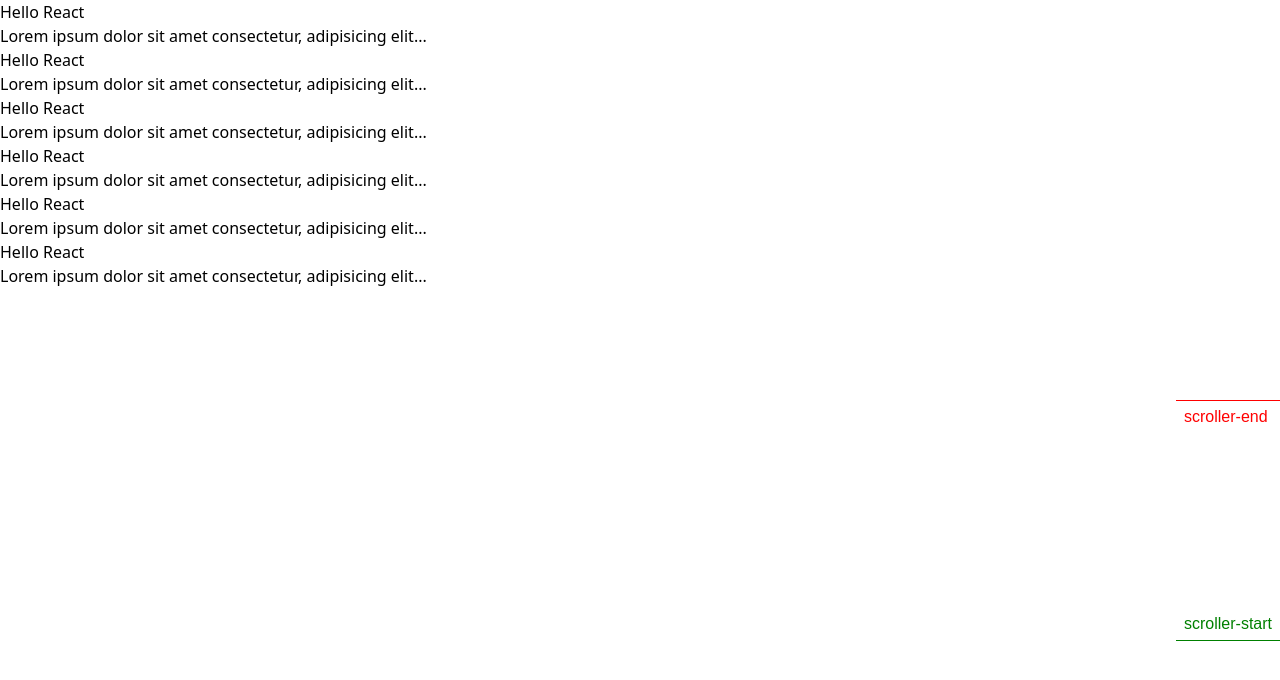
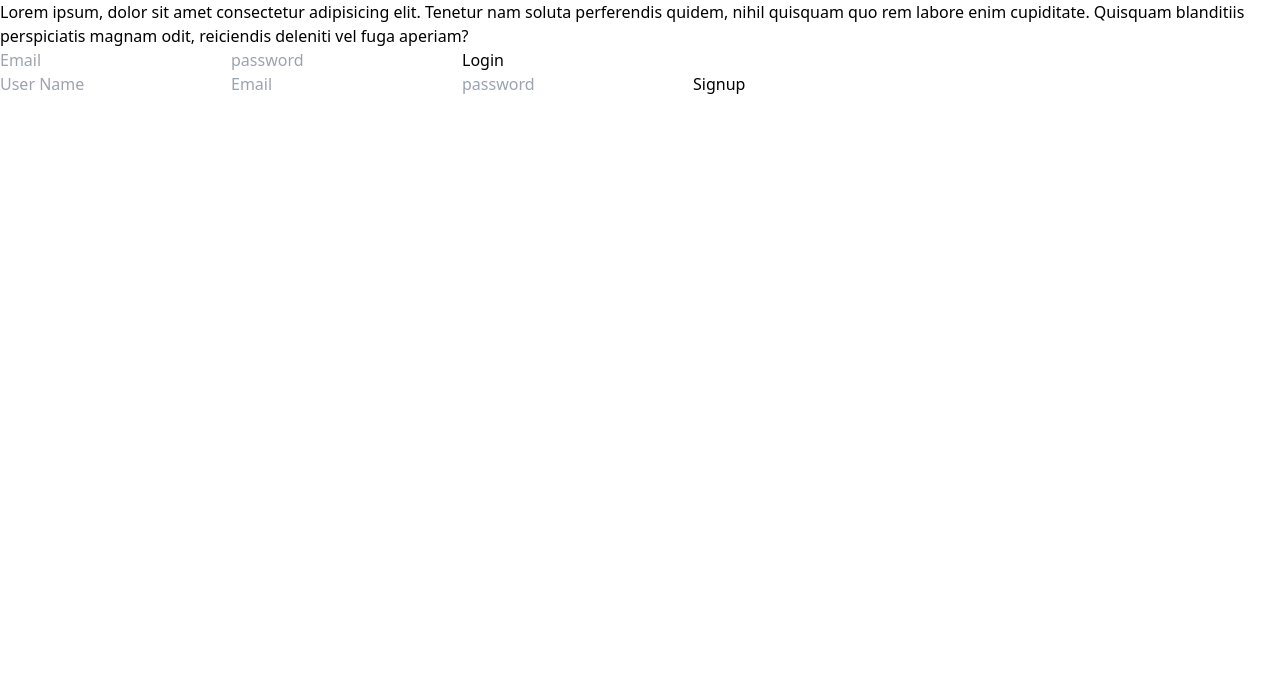
Before and after one commit to Taha-Siraj/frontend-hackaton, a React (Vite) app: page /signup in a window 1280 px wide. Shown: the top 680 px of the page. Built offline with nearby package versions, Linux system fonts and the light colour scheme.

Commit message:
add new code

```diff
--- a/package.json
+++ b/package.json
@@ -14,6 +14,7 @@
     "firebase": "^11.8.1",
     "react": "^19.0.0",
     "react-dom": "^19.0.0",
+    "react-loader-spinner": "^6.1.6",
     "react-router-dom": "^7.6.1"
   },
   "devDependencies": {
--- a/src/App.jsx
+++ b/src/App.jsx
@@ -1,7 +1,8 @@
 import React from 'react';
 import { initializeApp } from "firebase/app";
 import CustomRoutes from './Routes/CustomRoutes';
-import Login from './Authentication/Login';
+import Signup from './Authentication/Signup';
+import Login from "./Authentication/Login";
 const App = () => {
 
   const firebaseConfig = {
@@ -16,8 +17,10 @@ const App = () => {
 
   return (
     <div>
-      <CustomRoutes/>
-      {/* <Login/> */}
+      <p>Lorem ipsum, dolor sit amet consectetur adipisicing elit. Tenetur nam soluta perferendis quidem, nihil quisquam quo rem labore enim cupiditate. Quisquam blanditiis perspiciatis magnam odit, reiciendis deleniti vel fuga aperiam?</p>
+      {/* <CustomRoutes/> */}
+      <Login/>
+      <Signup/>
     </div>
   )
 }
--- a/src/Authentication/Login.jsx
+++ b/src/Authentication/Login.jsx
@@ -1,20 +1,55 @@
-import React, { useContext } from 'react';
-import { GlobalContext } from '../Context/Context';
-
+import React, { useState } from 'react'
+import { getAuth, signInWithEmailAndPassword } from "firebase/auth";
 const Login = () => {
 
-   const { state, dispatch } = useContext(GlobalContext);
+   const [formData, setFormData] = useState({
+      email: "",
+      password: "",
+   })
 
+  const auth = getAuth();
 
-    const style = 'text-black  rounded-md outline-none py-2 px-5 '
+  const handdleForm = (e) => {
+    const {name , value} = e.target;
+    setFormData((prev) => ({
+       ...prev,
+       [name]: value
+    }))
+
+ }
+
+  const loginUser = (e) => {
+    e.preventDefault()
+    signInWithEmailAndPassword(auth, formData.email, formData.password)
+  .then((userCredential) => {
+    const user = userCredential.user;
+    console.log(user, "user login")
+  })
+  .catch((error) => {
+    const errorCode = error.code;
+    const errorMessage = error.message;
+    console.log(error, "error")
+  });
+
+  }
   return (
     <div>
-     <div className='bg-gray-700 h-screen text-xl font-mono text-white capitalize'>
-        <h1 className='text-center text-3xl font-semibold'>Login Form</h1>
-        <input type="email" className={style} placeholder='email' />
-        <input type="password" className={style} placeholder='password' />
-        <button className={`${style} bg-green-700 `}>Login</button>
-     </div>
+        <form onSubmit={loginUser}>
+        <input
+        type="email"
+        name='email'
+        placeholder='Email'
+        onChange={handdleForm}
+/>
+        <input
+        type="password"
+        name='password'
+        placeholder='password'
+        onChange={handdleForm}
+/>
+<button>Login</button>
+
+    </form>
     </div>
   )
 }
--- a/src/Authentication/Signup.jsx
+++ b/src/Authentication/Signup.jsx
@@ -1,9 +1,62 @@
-import React from 'react'
+import React, { useContext, useState } from 'react'
+import { getAuth, createUserWithEmailAndPassword } from "firebase/auth";
+import { GlobalContext } from '../Context/Context.jsx';
 
 const Signup = () => {
-  return (
+ const [formData, setFormData] = useState({
+    userName: "",
+    email: "",
+    password: "",
+ })
+
+ const {state , diapatch} = useContext(GlobalContext);
+
+ const handdleForm = (e) => {
+    const {name , value} = e.target;
+    setFormData((prev) => ({
+       ...prev,
+       [name]: value
+    }))
+
+ }
+const auth = getAuth();
+const handleSignup = (e) => {
+    e.preventDefault()
+    createUserWithEmailAndPassword(auth, formData.email, formData.password)
+  .then((userCredential) => {
+    const user = userCredential.user;
+    console.log("user Created" , user)
+  })
+  .catch((error) => {
+    const errorCode = error.code;
+    const errorMessage = error.message;
+  });
+}
+
+    return (
     <div>
+    <form onSubmit={handleSignup}>
+        <input
+        type="text"
+        name='userName'
+        placeholder='User Name'
+        onChange={handdleForm}
+/>
+        <input
+        type="email"
+        name='email'
+        placeholder='Email'
+        onChange={handdleForm}
+/>
+        <input
+        type="password"
+        name='password'
+        placeholder='password'
+        onChange={handdleForm}
+/>
+<button>Signup</button>
 
+    </form>
     </div>
   )
 }
--- a/src/Context/Context.jsx
+++ b/src/Context/Context.jsx
@@ -1,19 +1,19 @@
-import React, { createContext, useReducer } from 'react';
+import React, { createContext, useReducer } from 'react'
 import { reducer } from './Reducer';
 
-export const GlobalContext = createContext(null);
+export const GlobalContext = createContext("Initial Value");
 
-const initialState = {
+let data = {
     user: {},
     isLogin: null,
-};
+    isAdmin: false
+}
 
 export default function ContextProvider({ children }) {
-    const [state, dispatch] = useReducer(reducer, initialState);
-
+    const [state, dispatch] = useReducer(reducer, data)
     return (
         <GlobalContext.Provider value={{ state, dispatch }}>
             {children}
         </GlobalContext.Provider>
-    );
+    )
 }
--- a/src/Context/Reducer.jsx
+++ b/src/Context/Reducer.jsx
@@ -1,10 +1,14 @@
 export const reducer = (state, action) => {
     switch (action.type) {
       case "USER_LOGIN": {
-        return { isLogin: true , user: action.payload }
+        return { isLogin: true , user: action.payload, isAdmin: false }
       }
+      case "ADMIN_LOGIN": {
+        return { isLogin: true , user: action.payload, isAdmin: true }
+      }
+
       case "USER_LOGOUT": {
-        return { isLogin: false , user: {} }
+        return { isLogin: false , user: {}, isAdmin: false }
       }
       default: {
         return state
--- /dev/null
+++ b/src/Pages/Admin.jsx
@@ -0,0 +1,11 @@
+import React from 'react'
+
+const Admin = () => {
+  return (
+    <div>
+      <h1>Admin</h1>
+    </div>
+  )
+}
+
+export default Admin
--- /dev/null
+++ b/src/Pages/User.jsx
@@ -0,0 +1,11 @@
+import React from 'react'
+
+const User = () => {
+  return (
+    <div>
+      <h1>User</h1>
+    </div>
+  )
+}
+
+export default User
--- a/src/Routes/CustomRoutes.jsx
+++ b/src/Routes/CustomRoutes.jsx
@@ -1,62 +1,24 @@
-import React from 'react';
-import { gsap } from "gsap";
-import { ScrollTrigger } from "gsap/ScrollTrigger";
-import { useGSAP } from '@gsap/react';
-
-gsap.registerPlugin(ScrollTrigger);
+import React, { useContext } from 'react'
+import { Route, Routes } from 'react-router-dom'
+import { GlobalContext } from '../Context/Context';
+import Admin from '../Pages/Admin';
+import User from '../Pages/User';
 
 const CustomRoutes = () => {
-
-  useGSAP(() => {
-    gsap.from(".card", {
-      opacity: 0,
-      rotate: 360,
-      y: -100,
-      duration: 2,
-      scrollTrigger: {
-        trigger: ".card",
-        markers: true,
-        start: "top 80%",
-        end: "bottom 50%",
-        scrub: true,
-      },
-    });
-  }, []);
+  const {state , dispach} = useContext(GlobalContext);
+  if (state.isLogin) {
+  if (state.isAdmin) {
+    return <Admin />;
+  } else {
+    return <User />;
+  }
+}
 
   return (
-    <div>
-      {/* Top Section - for scroll spacing */}
-      <div className='h-screen bg-gray-700'></div>
+    <>
 
-      {/* ScrollTrigger section */}
-      <div className='min-h-screen bg-gray-900 flex justify-center items-center flex-wrap gap-y-10 py-5 px-10 gap-x-10'>
-        <div className='card w-[300px] bg-gray-600 border-2 rounded-lg border-red-500 font-mono px-5 py-5 text-center text-white'>
-          <h1>Hello React</h1>
-          <p>Lorem ipsum dolor sit amet consectetur, adipisicing elit...</p>
-        </div>
-        <div className='card w-[300px] bg-gray-600 border-2 rounded-lg border-red-500 font-mono px-5 py-5 text-center text-white'>
-          <h1>Hello React</h1>
-          <p>Lorem ipsum dolor sit amet consectetur, adipisicing elit...</p>
-        </div>
-        <div className='card w-[300px] bg-gray-600 border-2 rounded-lg border-red-500 font-mono px-5 py-5 text-center text-white'>
-          <h1>Hello React</h1>
-          <p>Lorem ipsum dolor sit amet consectetur, adipisicing elit...</p>
-        </div>
-        <div className='card w-[300px] bg-gray-600 border-2 rounded-lg border-red-500 font-mono px-5 py-5 text-center text-white'>
-          <h1>Hello React</h1>
-          <p>Lorem ipsum dolor sit amet consectetur, adipisicing elit...</p>
-        </div>
-        <div className='card w-[300px] bg-gray-600 border-2 rounded-lg border-red-500 font-mono px-5 py-5 text-center text-white'>
-          <h1>Hello React</h1>
-          <p>Lorem ipsum dolor sit amet consectetur, adipisicing elit...</p>
-        </div>
-        <div className='card w-[300px] bg-gray-600 border-2 rounded-lg border-red-500 font-mono px-5 py-5 text-center text-white'>
-          <h1>Hello React</h1>
-          <p>Lorem ipsum dolor sit amet consectetur, adipisicing elit...</p>
-        </div>
-      </div>
-    </div>
-  );
+    </>
+  )
 }
 
-export default CustomRoutes;
+export default CustomRoutes
--- a/src/index.css
+++ b/src/index.css
@@ -1,3 +1,11 @@
 @tailwind base;
 @tailwind components;
 @tailwind utilities;
+
+body{
+    overflow-x: hidden;
+}
+
+.card{
+    background-color: aquamarine;
+}
```
Also changed, not shown: 1 other file (tests, documents, lock files or other folders).
